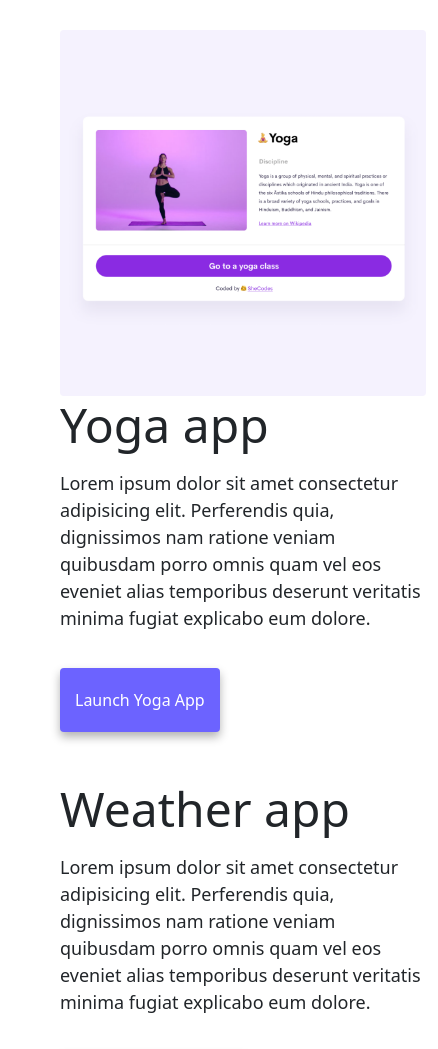
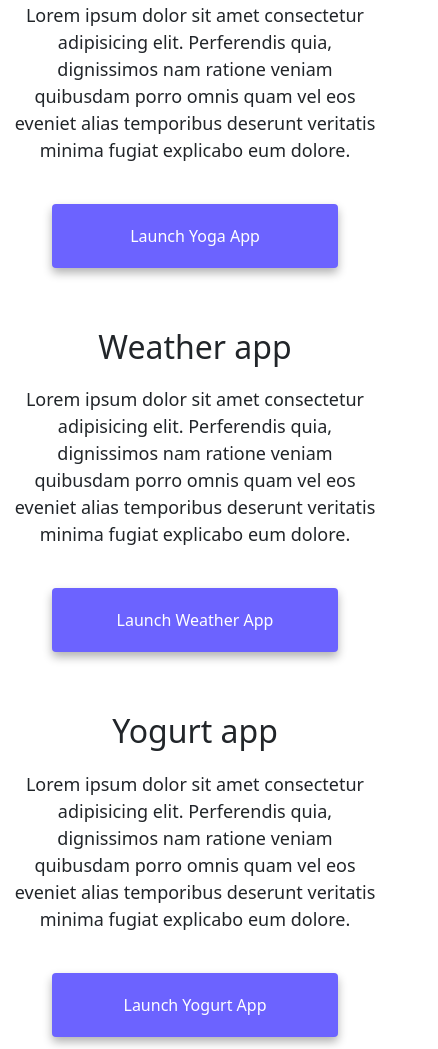
Before and after one commit to valhalyria/shecodes-responsive, a plain HTML site: page index.html in a window 390 px wide. Shown: the part 518-1567 px from the top of the page, 438 px wide, since content can reach past the window. Drawn offline with nearby package versions, Linux system fonts and the light colour scheme.

Commit message:
Made website mobile-friendly

```diff
--- a/index.html
+++ b/index.html
@@ -50,43 +50,43 @@
       <h2>👋 Hi I am</h2>
       <h1>valhalyria</h1>
       <h3>🇧🇪 Front-end developer, based in Berlin</h3>
-      <div class="navigation-links">
+      <div class="navigation-links mb-5">
         <a href="/about.html#contact" class="contact-link" title="Contact valhalyria">Contact me</a>
         <a href="/about.html" class="about-link" title="About valhalyria">About me</a>
       </div>
-    <div class="container m-5">
+    <div class="container">
       <div class="row">
-        <div class="col-md-6">
-          <img src="/images/yoga.png" alt="yoga app" class="img-fluid rounded">
+        <div class="col-sm-6">
+          <img src="/images/yoga.png" alt="yoga app" class="img-fluid rounded mb-5 d-none d-sm-block">
         </div>
-        <div class="col-md-6">
-          <h2 class="mb-3 text-start">Yoga app</h2>
+        <div class="col-sm-6">
+          <h2 class="app-title">Yoga app</h2>
           <p>Lorem ipsum dolor sit amet consectetur adipisicing elit. Perferendis quia, dignissimos nam ratione veniam quibusdam porro omnis quam vel eos eveniet alias temporibus deserunt veritatis minima fugiat explicabo eum dolore.
           </p>
           <div class="app-links"><a href="#" class="contact-link">Launch yoga app</a></div>
           </div>
       </div>
     </div>
-    <div class="container m-5">
+    <div class="container">
         <div class="row">
-          <div class="col-md-6">
-              <h2 class="mb-3 text-start">Weather app</h2>
+          <div class="col-sm-6">
+              <h2 class="app-title">Weather app</h2>
               <p>Lorem ipsum dolor sit amet consectetur adipisicing elit. Perferendis quia, dignissimos nam ratione veniam quibusdam porro omnis quam vel eos eveniet alias temporibus deserunt veritatis minima fugiat explicabo eum dolore.
               </p>
               <div class="app-links"><a href="#" class="contact-link">Launch weather app</a></div>
               </div>
-        <div class="col-md-6">
-            <img src="/images/weather.png" alt="weather app" class="img-fluid rounded">
+        <div class="col-sm-6">
+            <img src="/images/weather.png" alt="weather app" class="img-fluid rounded mb-5 d-none d-sm-block">
           </div>
         </div>
       </div>
-      <div class="container m-5">
+      <div class="container">
           <div class="row">
-            <div class="col-md-6">
-              <img src="/images/yogurt.png" alt="yogurt app" class="img-fluid rounded">
+            <div class="col-sm-6">
+              <img src="/images/yogurt.png" alt="yogurt app" class="img-fluid rounded mb-5 d-none d-sm-block">
             </div>
             <div class="col-md-6">
-                <h2 class="mb-3 text-start">Yogurt app</h2>
+                <h2 class="app-title">Yogurt app</h2>
                 <p>Lorem ipsum dolor sit amet consectetur adipisicing elit. Perferendis quia, dignissimos nam ratione veniam quibusdam porro omnis quam vel eos eveniet alias temporibus deserunt veritatis minima fugiat explicabo eum dolore.
                 </p>
                 <div class="app-links"><a href="#" class="contact-link">Launch yogurt app</a></div>
--- a/styles/style.css
+++ b/styles/style.css
@@ -37,6 +37,11 @@
     display: flex;
     margin-top: 40px;
     justify-content: center;
+  }
+
+  .app-title {
+      text-align: left;
+      margin-bottom: 10px;
   }
 
   .app-links {
@@ -94,3 +99,39 @@
   .contact {
     margin-top: 50px;
   }
+
+  @media(max-width: 577px) {
+
+      body{
+          margin-top: 70px;
+      }
+      h1 {
+          font-size: 48px;
+      }
+      h2{
+          font-size: 32px;
+          line-height: 1.2;
+      }
+      p{
+          text-align: center;
+      }
+
+      .app-title {
+          text-align: center;
+          margin: 20px 0px;
+      }
+
+      .app-links {
+          text-align: center;
+          display: block;
+          margin: 40px;
+      }
+
+      .app-links a{
+          display: block;
+      }
+
+      .email-link{
+          margin-bottom: 20px;
+      }
+  }
```
Also changed, not shown: about.html (+3 -3 lines).
